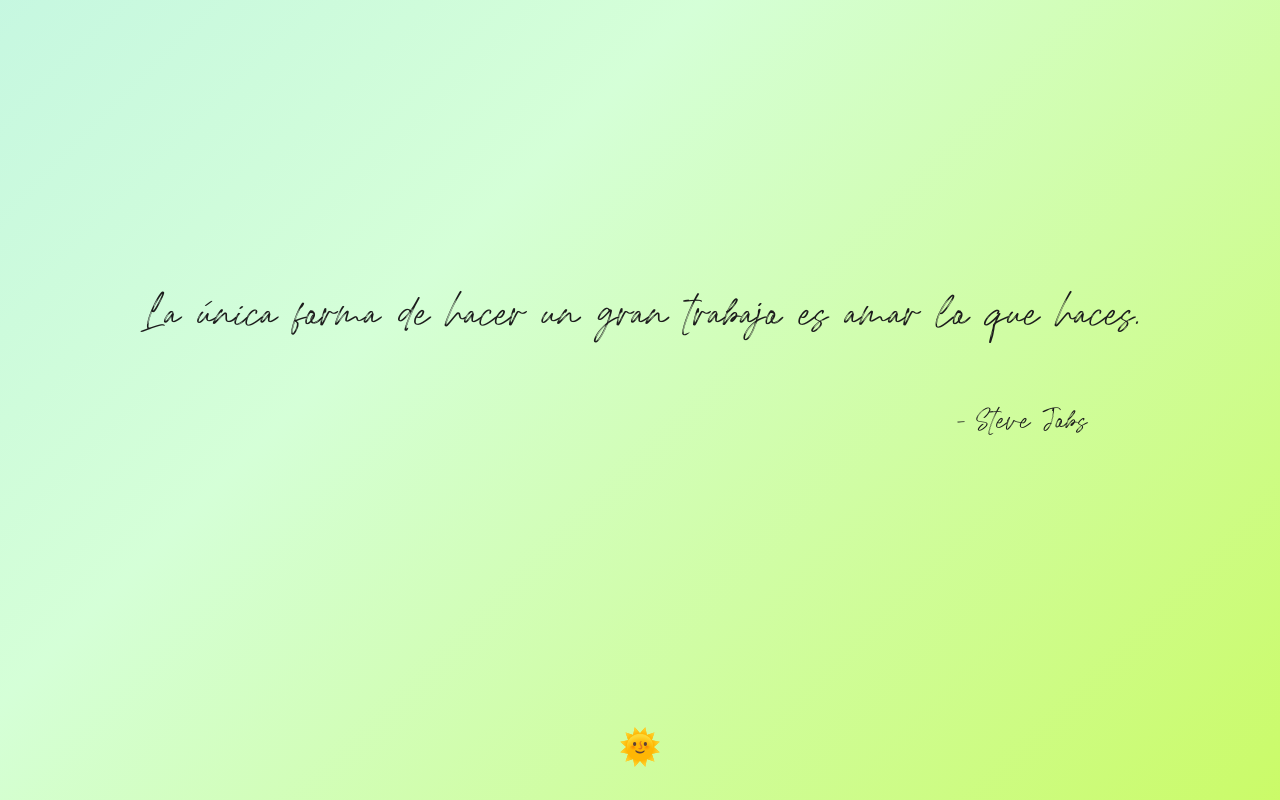
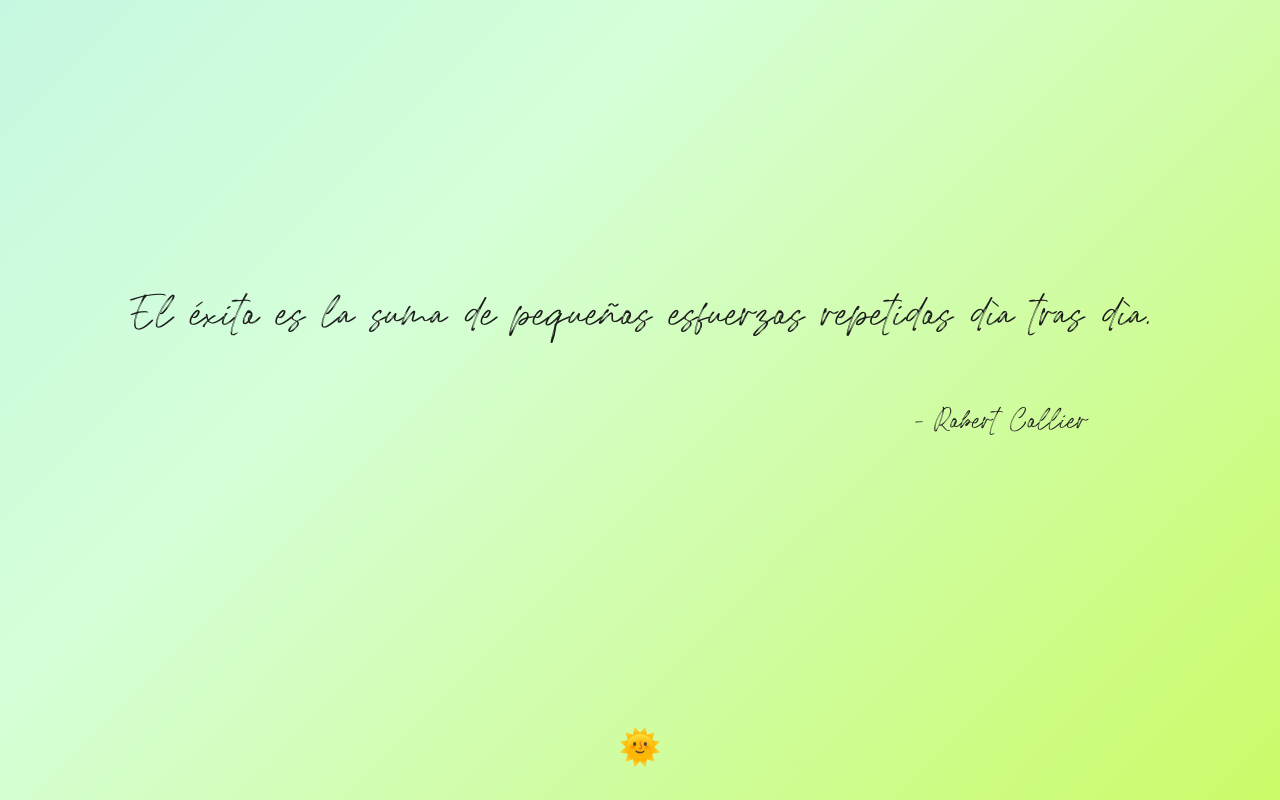
Before and after one commit to Jvbass/DailyQuote, a plain HTML site: page index.html in a window 1280 px wide. Drawn offline with Linux system fonts and the light colour scheme.

Commit message:
Update daily phrase Sat Nov 21 23:31:12 UTC 2026

```diff
--- a/index.html
+++ b/index.html
@@ -5,10 +5,10 @@
     <meta charset="UTF-8">
     <meta name="viewport" content="width=device-width, initial-scale=1.0">
     <link rel="stylesheet" href="styles.css">
-    <title>Motivate😉| Steve Jobs</title>
+    <title>Motivate😉| Robert Collier</title>
 </head>
-<h1 class="quote">La única forma de hacer un gran trabajo es amar lo que haces.</h1>
-<h3 class="author">- Steve Jobs</h3>
+<h1 class="quote">El éxito es la suma de pequeños esfuerzos repetidos día tras día.</h1>
+<h3 class="author">- Robert Collier</h3>
 
 <button id="theme-toggle">
     <img id="theme-icon" src="./icons/sun-face.svg" alt="Icono de tema">
```
